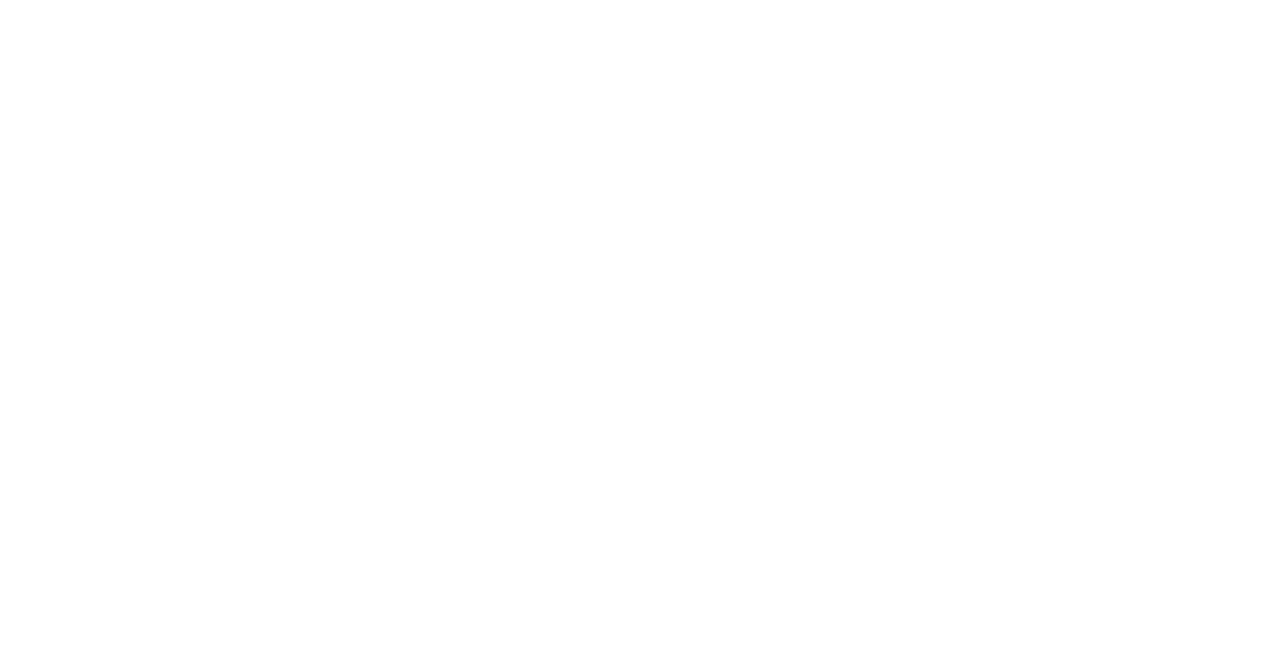
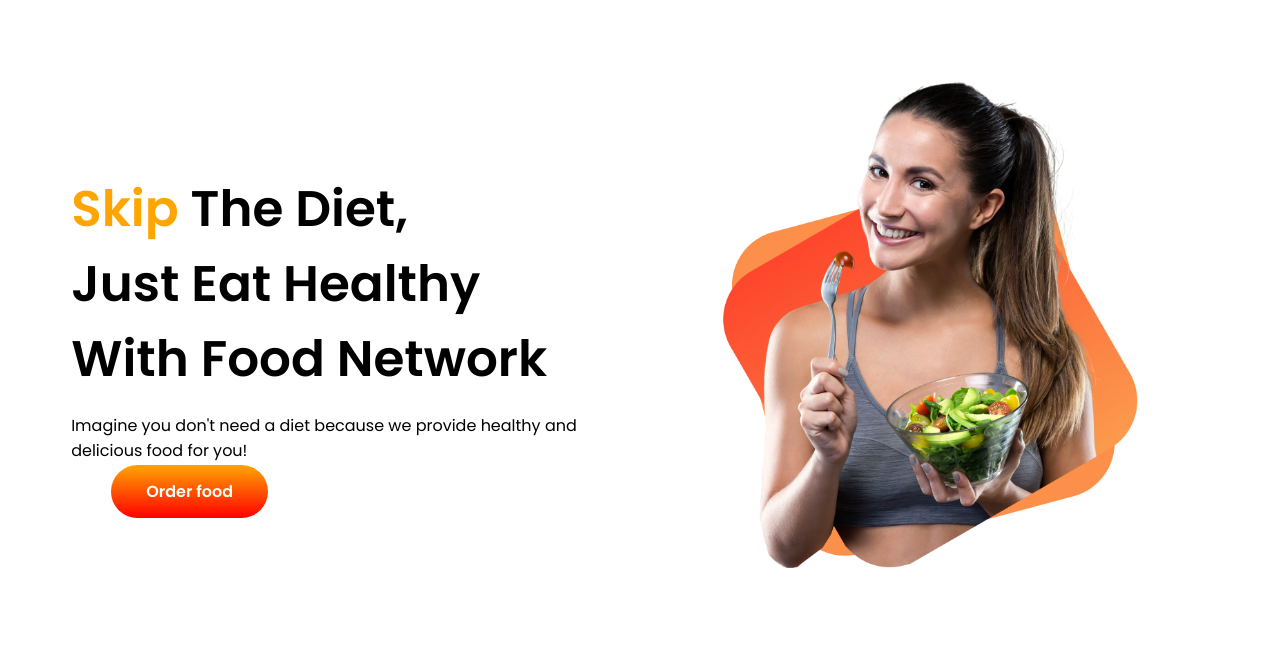
Before and after one commit to SoubirSaian/my-food-court, a plain HTML site: page index.html in a window 1280 px wide. Drawn offline with Linux system fonts and the light colour scheme.

Commit message:
top banner

```diff
--- a/index.html
+++ b/index.html
@@ -4,10 +4,27 @@
     <meta charset="UTF-8">
     <meta http-equiv="X-UA-Compatible" content="IE=edge">
     <meta name="viewport" content="width=device-width, initial-scale=1.0">
-    <title>Document</title>
+    <title>My food court</title>
+    <link rel="preconnect" href="https://fonts.googleapis.com">
+    <link rel="preconnect" href="https://fonts.gstatic.com" crossorigin>
+    <link href="https://fonts.googleapis.com/css2?family=Poppins:wght@400;600&display=swap" rel="stylesheet">
     <link rel="stylesheet" href="style.css">
 </head>
 <body>
+              <!--top bannar-->
 
+    <section class="flexible-container">
+        <div class="half-width h1margin">
+            <h1><span class="orange-color">Skip</span> The Diet,</h1>
+            <h1>Just Eat Healthy</h1>
+            <h1>With Food Network</h1>
+            <p>Imagine you don't need a diet because we provide
+                healthy and delicious food for you!</p>
+            <a class="link-button" href="" target="_blank">Order food</a>
+        </div>
+        <div class="half-width">
+            <img src="images/female/Group 8425.png" alt="photo">
+        </div>
+    </section>
 </body>
 </html>
--- a/style.css
+++ b/style.css
@@ -0,0 +1,35 @@
+body{
+
+    font-family: 'Poppins', sans-serif;
+}
+h1{
+    font-size: 50px;
+    margin: 0px;
+}
+.orange-color{
+    color: orange;
+}
+.flexible-container{
+    display: flex;
+}
+.half-width{
+    width: 50%;
+    padding: 5%;
+}
+.h1margin{
+    margin-top: 8%;
+}
+.half-width img{
+    width: 90%;
+}
+.link-button{
+    margin: 40px;
+    text-decoration: none;
+    background-image: linear-gradient(orange,red);
+    padding: 15px 35px;
+    border-radius: 30px;
+    color: white;
+    font-weight: 700;
+}
+
+       /* -------top banner------*/
```
